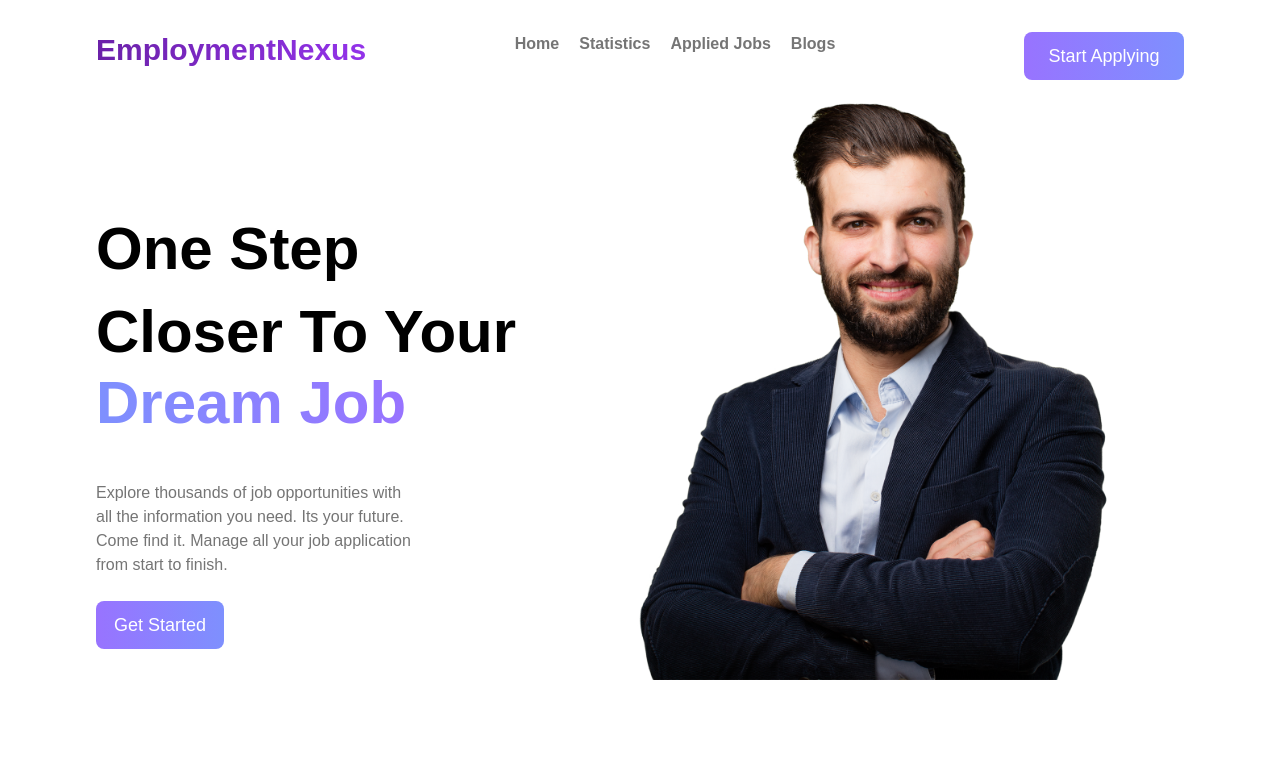
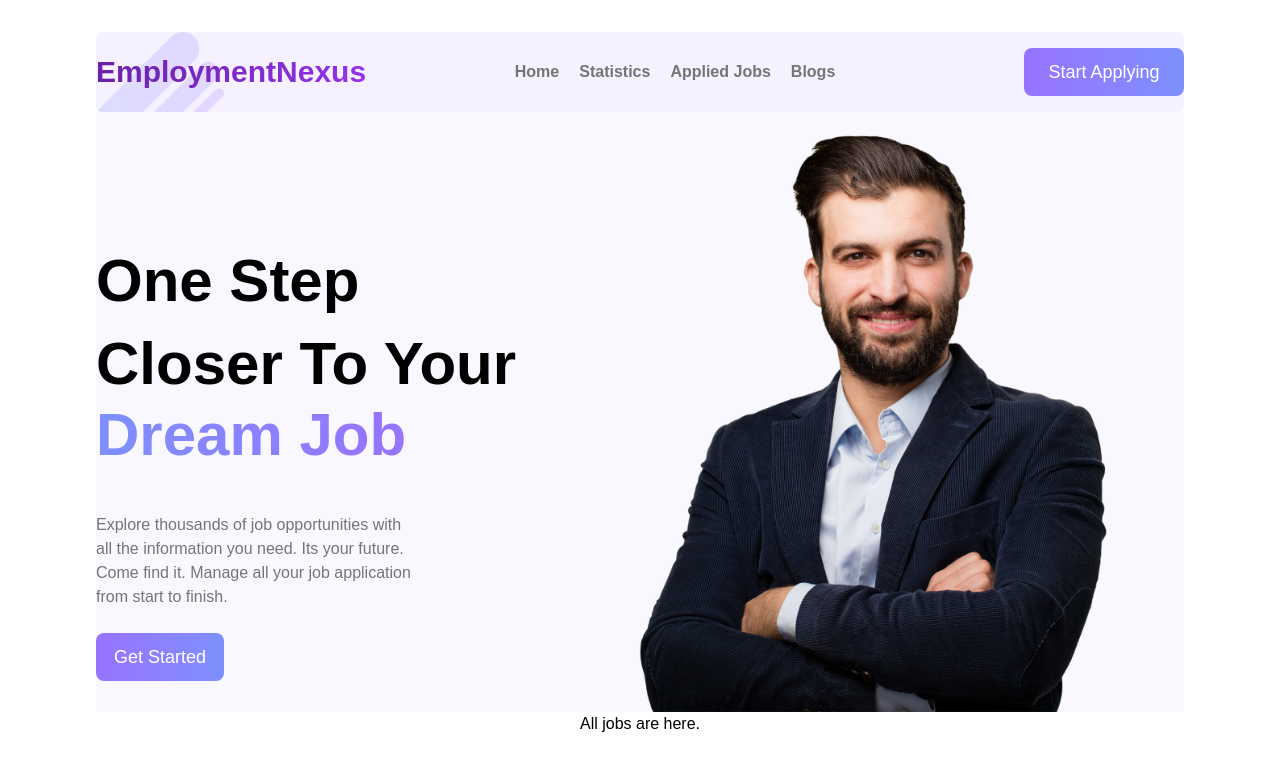
Before and after one commit to mrfhmd7/employment-nexus, a React (Vite) app: page / in a window 1280 px wide. Shown: the top 770 px of the page. Built offline with nearby package versions, Linux system fonts and the light colour scheme.

Commit message:
add bg in header

```diff
--- a/src/components/Header/Header.jsx
+++ b/src/components/Header/Header.jsx
@@ -3,7 +3,7 @@ import { Link } from 'react-router-dom';
 
 const Header = () => {
      return (
-          <nav className='flex justify-between'>
+          <nav className="flex justify-between items-center bg-[#9873FF19] h-20 rounded-md bg-[url(/images/bg1.png)] bg-contain bg-no-repeat">
                <Link className='font-bold text-3xl text-transparent bg-clip-text bg-gradient-to-r from-purple-800 to bg-purple-600' to='/'>EmploymentNexus</Link>
                <div className='font-bold text-[#757575] space-x-5 -ml-10'>
                     <Link to='/'>Home</Link>
--- a/src/components/Home/Home.jsx
+++ b/src/components/Home/Home.jsx
@@ -1,10 +1,12 @@
 import React from 'react';
 import Landing from '../Landing/Landing';
+import Jobs from '../Jobs/Jobs';
 
 const Home = () => {
      return (
           <div>
-               <Landing/>
+               <Landing />
+               <Jobs />
           </div>
      );
 };
--- /dev/null
+++ b/src/components/Jobs/Jobs.jsx
@@ -0,0 +1,11 @@
+import React from 'react';
+
+const Jobs = () => {
+     return (
+          <div>
+               <h3>All jobs are here.</h3>
+          </div>
+     );
+};
+
+export default Jobs;
--- a/src/components/Landing/Landing.jsx
+++ b/src/components/Landing/Landing.jsx
@@ -2,7 +2,7 @@ import React from 'react';
 
 const Landing = () => {
      return (
-          <div className='flex'>
+          <div className='flex bg-[#9873FF0D]'>
                <div className=' text-start'>
                     <h2 className='font-extrabold text-6xl flex items-center mt-32 leading-snug'>One Step
                          <br />Closer To Your
--- a/src/components/layout/Main.jsx
+++ b/src/components/layout/Main.jsx
@@ -1,12 +1,14 @@
 import React from 'react';
 import Header from '../Header/Header';
 import { Outlet } from 'react-router-dom';
+import Footer from '../Footer/Footer';
 
 const Main = () => {
      return (
           <div className='font-manrope'>
                <Header />
                <Outlet />
+               {/* <Footer /> */}
           </div>
      );
 };
```
